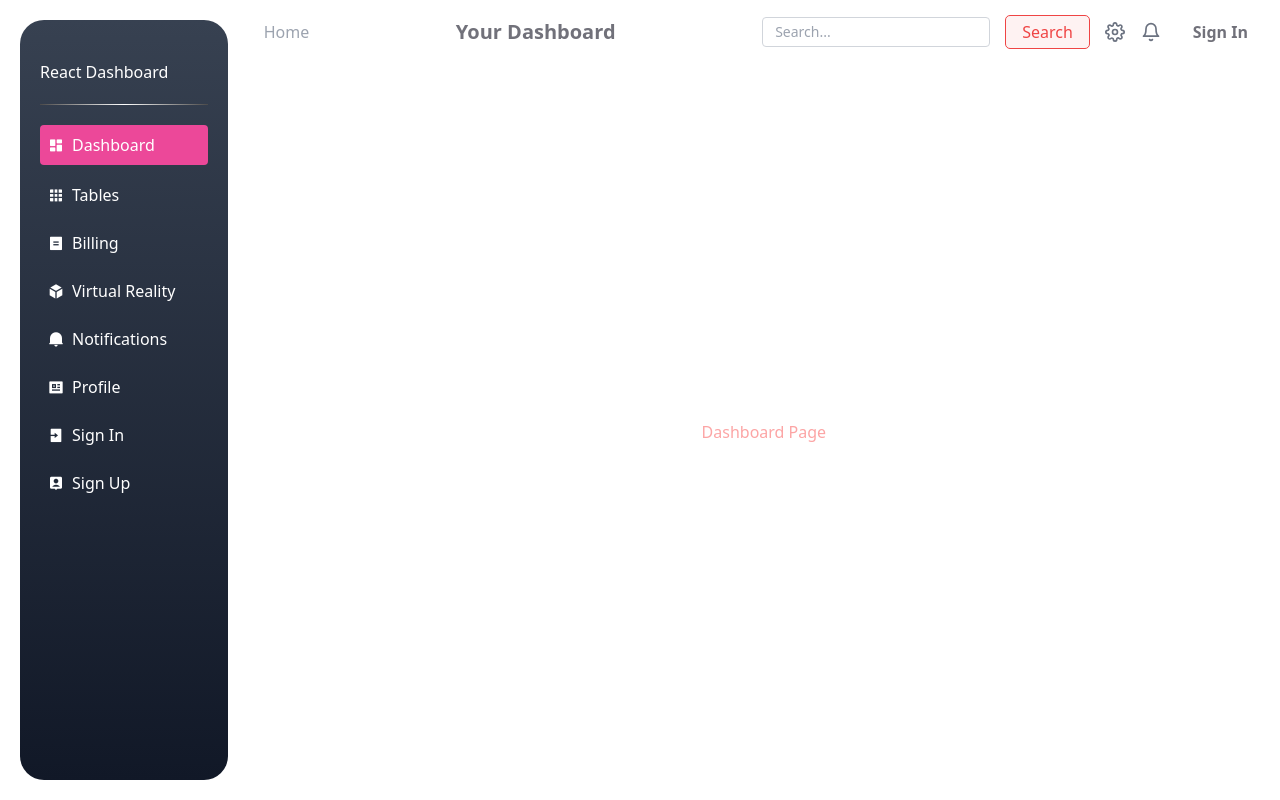
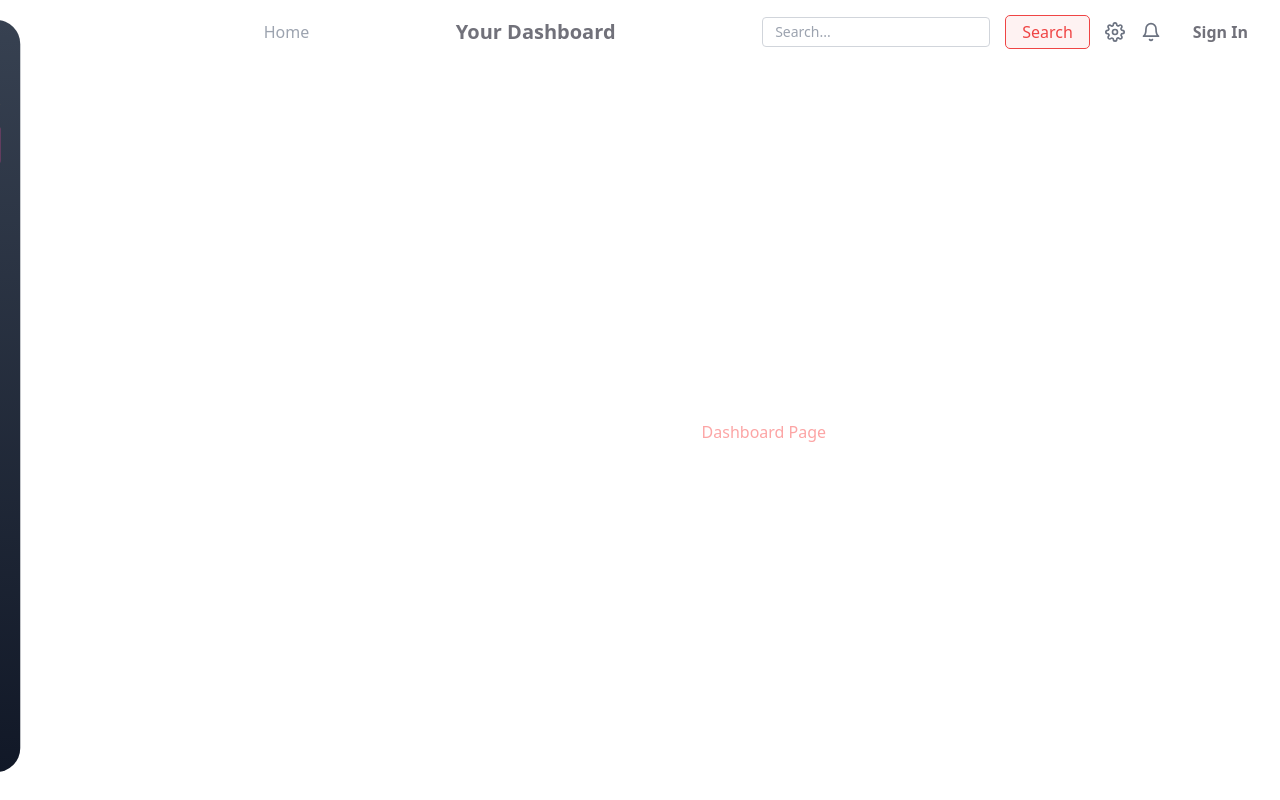
Before and after one commit to KingsLandingCS/react-dashboard, a React (Vite) app: page / in a window 1280 px wide. Built offline with nearby package versions, Linux system fonts and the light colour scheme.

Commit message:
learning

```diff
--- a/package.json
+++ b/package.json
@@ -10,6 +10,7 @@
     "preview": "vite preview"
   },
   "dependencies": {
+    "gsap": "^3.12.5",
     "react": "^18.3.1",
     "react-breadcrumbs-dynamic": "^1.2.1",
     "react-dom": "^18.3.1",
--- a/src/App.jsx
+++ b/src/App.jsx
@@ -1,7 +1,9 @@
 // src/App.jsx
 import { BrowserRouter as Router, Route, Routes } from 'react-router-dom';
+import { useEffect, useRef, useState } from 'react';
+import { gsap } from 'gsap'; // Import GSAP for animations
 import Sidebar from './components/Sidebar';
-import Header from './components/Header'; // Import the Header component
+import Header from './components/Header';
 import Dashboard from './pages/Dashboard';
 import Tables from './pages/Tables';
 import Billing from './pages/Billing';
@@ -13,19 +15,66 @@ import SignUp from './pages/SignUp';
 import './App.scss'; // Add your CSS for styling
 
 function App() {
+  const sidebarRef = useRef(null); // Reference for the sidebar element
+  const mainContentRef = useRef(null); // Reference for the main content
+  const [isSidebarVisible, setIsSidebarVisible] = useState(window.innerWidth >= 1280); // Track sidebar visibility
+
+  // Function to handle window resizing and trigger animations
+  const handleSidebarAnimation = () => {
+    const sidebar = sidebarRef.current;
+    const mainContent = mainContentRef.current;
+
+    if (window.innerWidth >= 1280 && !isSidebarVisible) {
+      // Show the sidebar with animation on XL screens and above
+      gsap.to(sidebar, { x: '0%', duration: 0.5, ease: 'power2.out' });
+      gsap.to(mainContent, { width: '83.3333%', duration: 0.5, ease: 'power2.out' }); // 5/6 width for main content
+      setIsSidebarVisible(true);
+    } else if (window.innerWidth < 1280 && isSidebarVisible) {
+      // Hide the sidebar with animation on smaller screens
+      gsap.to(sidebar, {
+        x: '-100%',
+        duration: 0.5,
+        ease: 'power2.in',
+        onComplete: () => {
+          setIsSidebarVisible(false); // Only update state after animation completes
+        },
+      });
+      gsap.to(mainContent, { width: '100%', duration: 0.5, ease: 'power2.in' }); // Full width for main content
+    }
+  };
+
+  useEffect(() => {
+    // Apply the animation when component mounts
+    handleSidebarAnimation();
+
+    // Listen for window resize to apply the animation
+    window.addEventListener('resize', handleSidebarAnimation);
+
+    // Clean up the event listener when component unmounts
+    return () => {
+      window.removeEventListener('resize', handleSidebarAnimation);
+    };
+  }, [isSidebarVisible]); // Re-run the effect when sidebar visibility changes
+
   return (
     <Router>
       {/* main-app */}
       <div className="app flex h-screen">
 
         {/* sidebar */}
-        <div className="sidebar-overlay p-5 w-1/6  m-5 rounded-3xl bg-gradient-to-t from-gray-900 to-gray-700 hidden xl:block">
+        <div
+          ref={sidebarRef} // Attach the sidebar reference for GSAP to manipulate
+          className={`sidebar-overlay p-5 w-1/6 m-5 rounded-3xl bg-gradient-to-t from-gray-900 to-gray-700 ${isSidebarVisible ? 'block' : 'hidden'}`}
+          style={{ transform: 'translateX(-100%)' }} // Sidebar is initially hidden
+        >
           <Sidebar />
         </div>
 
         {/* main content area */}
-        <div className="main-content flex flex-col w-full xl:w-5/6 text-red-300">
-
+        <div
+          ref={mainContentRef} // Attach the main content reference for GSAP to manipulate
+          className="main-content flex flex-col text-red-300 w-full xl:w-5/6"
+        >
           {/* Header component */}
           <Header />
           <div className="flex-1 flex items-center justify-center p-6">
--- a/src/components/Header.jsx
+++ b/src/components/Header.jsx
@@ -1,6 +1,5 @@
-// src/components/Header.jsx
 import { Link, useLocation } from 'react-router-dom';
-import { FiSettings, FiBell } from 'react-icons/fi'; // React icons for settings and bell
+import { FiSettings, FiBell } from 'react-icons/fi';
 
 const Header = () => {
     const location = useLocation();
@@ -9,7 +8,6 @@ const Header = () => {
     return (
         <header className="header bg-white text-zinc-500 p-4">
             <div className="flex items-center justify-between">
-                {/* Breadcrumbs Section */}
                 <div className="flex items-center space-x-4">
                     <nav aria-label="Breadcrumb">
                         <ol className="flex space-x-2">
@@ -38,31 +36,24 @@ const Header = () => {
                     </nav>
                 </div>
 
-                {/* Title Section */}
                 <h1 className="text-xl font-bold">Your Dashboard</h1>
 
-                {/* Action Items Section */}
                 <div className="flex items-center space-x-4">
-                    {/* Search Input */}
                     <input
                         type="text"
                         placeholder="Search..."
                         className="border border-gray-300 rounded px-3 py-1 text-sm focus:outline-none focus:border-gray-400"
                     />
-
                     <button className="bg-red-50 text-red-500 px-4 py-1 rounded outline outline-1 outline-red-500 hover:bg-red-500 hover:text-white">
                         Search
                     </button>
-
-
-                    {/* Icons and Buttons */}
                     <Link to="/settings">
                         <FiSettings className="text-xl text-gray-500 hover:text-gray-600" />
                     </Link>
                     <Link to="/notifications">
                         <FiBell className="text-xl text-gray-500 hover:text-gray-600" />
                     </Link>
-                    <Link to="/signin" className=" text-zinc-500 px-4 py-1 rounded font-semibold">
+                    <Link to="/sign-in" className="text-zinc-500 px-4 py-1 rounded font-semibold">
                         Sign In
                     </Link>
                 </div>
--- a/src/components/Sidebar.jsx
+++ b/src/components/Sidebar.jsx
@@ -1,5 +1,6 @@
 import { NavLink } from 'react-router-dom';
 import './Sidebar.scss'; // Ensure your global styles are imported
+
 
 const Sidebar = () => {
     return (
@@ -7,30 +8,46 @@ const Sidebar = () => {
             <h1 className='my-5'>React Dashboard</h1>
             <hr className="divider my-5" />
             <ul className="space-y-2">
-                <li><NavLink to="/" className={({ isActive }) => `flex p-2 rounded
-                ${isActive ? 'bg-pink-500' : 'hover:bg-gray-800'}`}><i className="ri-dashboard-fill me-2"></i>Dashboard</NavLink></li>
-
-                <li><NavLink to="/tables" className={({ isActive }) => `flex p-2 rounded
-                ${isActive ? 'bg-pink-500' : 'hover:bg-gray-800'}`}><i className="ri-grid-fill me-2"></i>Tables</NavLink></li>
-
-                <li><NavLink to="/billing" className={({ isActive }) => `flex p-2 rounded
-                ${isActive ? 'bg-pink-500' : 'hover:bg-gray-800'}`}><i className="ri-bill-fill me-2"></i>Billing</NavLink></li>
-
-                <li><NavLink to="/virtual-reality" className={({ isActive }) => `flex p-2 rounded
-                ${isActive ? 'bg-pink-500' : 'hover:bg-gray-800'}`}><i className="ri-box-3-fill me-2"></i>Virtual Reality</NavLink></li>
-
-                <li><NavLink to="/notification" className={({ isActive }) => `flex p-2 rounded
-                ${isActive ? 'bg-pink-500' : 'hover:bg-gray-800'}`}><i className="ri-notification-2-fill me-2"></i>Notifications</NavLink></li>
-
-                <li><NavLink to="/profile" className={({ isActive }) => `flex p-2 rounded
-                ${isActive ? 'bg-pink-500' : 'hover:bg-gray-800'}`}><i className="ri-profile-fill me-2"></i>Profile</NavLink></li>
-
-                <li><NavLink to="/sign-in" className={({ isActive }) => `flex p-2 rounded
-                ${isActive ? 'bg-pink-500' : 'hover:bg-gray-800'}`}><i className="ri-login-box-fill me-2"></i>Sign In</NavLink></li>
-
-                <li><NavLink to="/sign-up" className={({ isActive }) => `flex p-2 rounded
-                ${isActive ? 'bg-pink-500' : 'hover:bg-gray-800'}`}><i className="ri-account-pin-box-fill me-2"></i>Sign Up</NavLink></li>
-
+                <li>
+                    <NavLink to="/" className={({ isActive }) => `flex p-2 rounded ${isActive ? 'bg-pink-500' : 'hover:bg-gray-800'}`}>
+                        <i className="ri-dashboard-fill me-2"></i>Dashboard
+                    </NavLink>
+                </li>
+                <li>
+                    <NavLink to="/tables" className={({ isActive }) => `flex p-2 rounded ${isActive ? 'bg-pink-500' : 'hover:bg-gray-800'}`}>
+                        <i className="ri-grid-fill me-2"></i>Tables
+                    </NavLink>
+                </li>
+                <li>
+                    <NavLink to="/billing" className={({ isActive }) => `flex p-2 rounded ${isActive ? 'bg-pink-500' : 'hover:bg-gray-800'}`}>
+                        <i className="ri-bill-fill me-2"></i>Billing
+                    </NavLink>
+                </li>
+                <li>
+                    <NavLink to="/virtual-reality" className={({ isActive }) => `flex p-2 rounded ${isActive ? 'bg-pink-500' : 'hover:bg-gray-800'}`}>
+                        <i className="ri-box-3-fill me-2"></i>Virtual Reality
+                    </NavLink>
+                </li>
+                <li>
+                    <NavLink to="/notifications" className={({ isActive }) => `flex p-2 rounded ${isActive ? 'bg-pink-500' : 'hover:bg-gray-800'}`}>
+                        <i className="ri-notification-2-fill me-2"></i>Notifications
+                    </NavLink>
+                </li>
+                <li>
+                    <NavLink to="/profile" className={({ isActive }) => `flex p-2 rounded ${isActive ? 'bg-pink-500' : 'hover:bg-gray-800'}`}>
+                        <i className="ri-profile-fill me-2"></i>Profile
+                    </NavLink>
+                </li>
+                <li>
+                    <NavLink to="/sign-in" className={({ isActive }) => `flex p-2 rounded ${isActive ? 'bg-pink-500' : 'hover:bg-gray-800'}`}>
+                        <i className="ri-login-box-fill me-2"></i>Sign In
+                    </NavLink>
+                </li>
+                <li>
+                    <NavLink to="/sign-up" className={({ isActive }) => `flex p-2 rounded ${isActive ? 'bg-pink-500' : 'hover:bg-gray-800'}`}>
+                        <i className="ri-account-pin-box-fill me-2"></i>Sign Up
+                    </NavLink>
+                </li>
             </ul>
         </aside>
     );
--- a/src/components/Sidebar.scss
+++ b/src/components/Sidebar.scss
@@ -4,6 +4,10 @@
     background: linear-gradient(to right, #4b4a4a, white, #4b4a4a);
 }
 
-.sidebar ul li {
+.sidebar-overlay{
+    height: 94vh;
+}
+
+.sidebar-overlay ul li {
     margin: 10px 0;
 }
```
Also changed, not shown: 1 other file (tests, documents, lock files or other folders).
